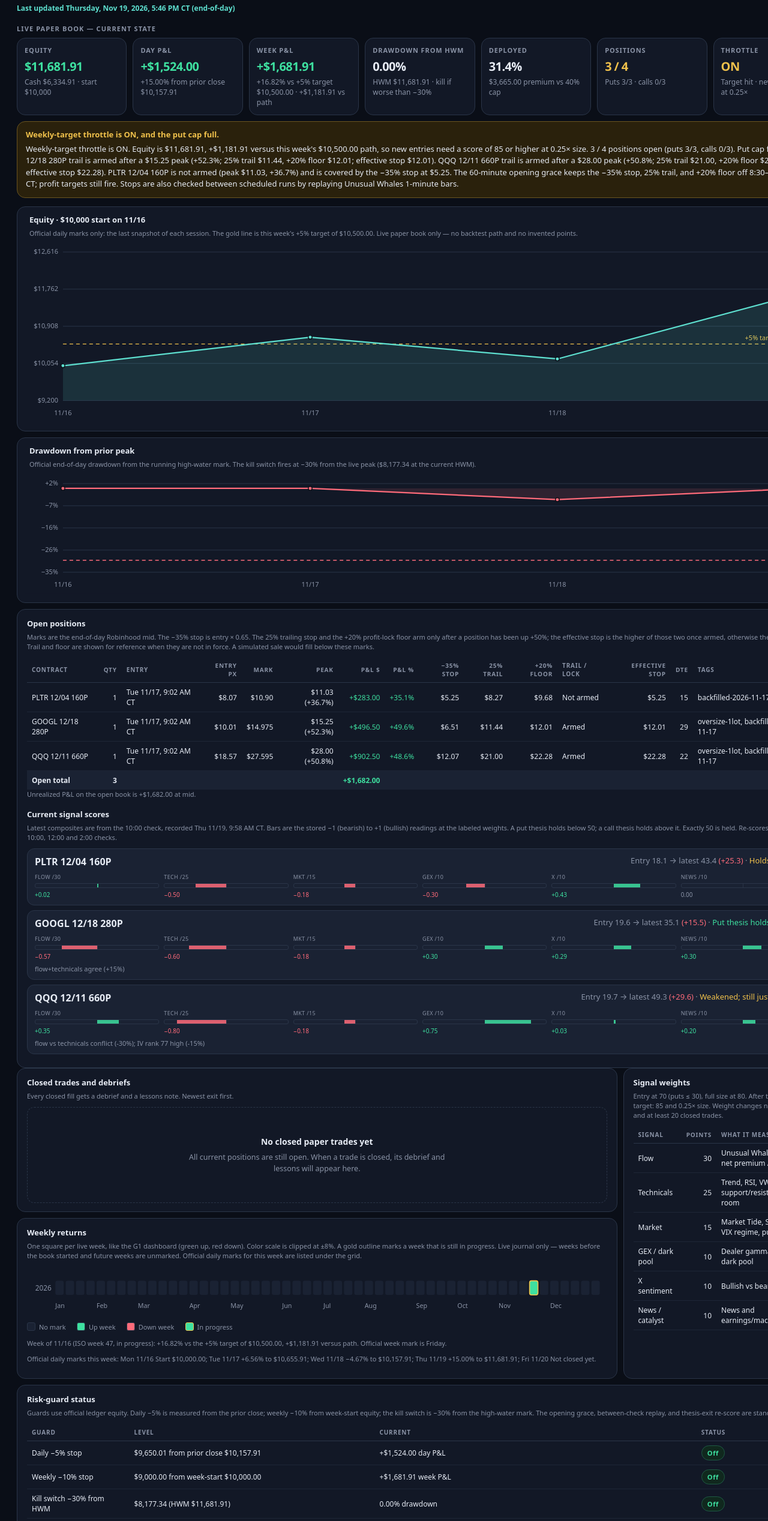
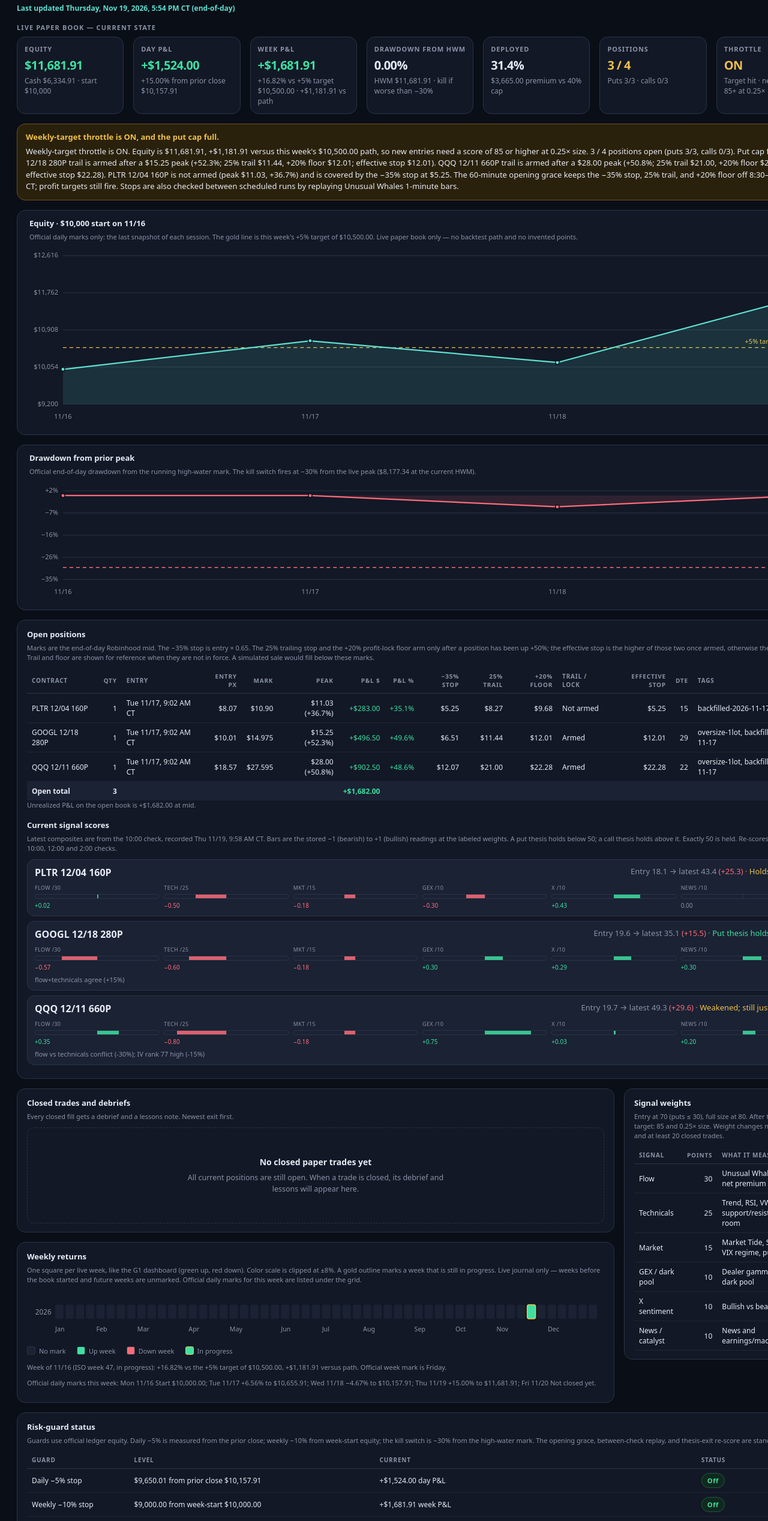
Before and after one commit to bird-ops-ai/options-dashboard, a plain HTML site: page index.html in a window 1280 px wide. Shown: the part 123-2658 px from the top of the page at 60% size. Drawn offline with Linux system fonts and the light colour scheme.

Commit message:
Update end-of-day paper dashboard – Thursday, Nov 19, 2026, 5:54 PM CT

```diff
--- a/index.html
+++ b/index.html
@@ -15,7 +15,7 @@
 <style>
 
 :root { --bg:#0A0E17; --card:#121826; --card2:#1A2233; --bd:#2A3548; --tx:#E7ECF5; --mu:#8A93A6;
-        --g:#3EE0A0; --r:#FF6B7A; --gold:#F0C14B; --live:#5EE0D0; }
+        --g:#3EE0A0; --r:#FF6B7A; --gold:#F0C14B; --live:#5EE0D0; --gap: 16px; }
 * { box-sizing: border-box; }
 html { color-scheme: dark; background: var(--bg); }
 html, body { margin: 0; padding: 0; background: var(--bg); color: var(--tx);
@@ -36,10 +36,10 @@ h1 { font-weight: 600; font-size: 26px; margin: 0; letter-spacing: -0.02em; }
 .pill.off { color: #FF6B7A; border-color: #5a2a32; background: #2a1418; }
 .pill.on { color: #3EE0A0; border-color: #1e5a44; background: #10281e; }
 .pill.live { color: #5EE0D0; border-color: #1e5a54; background: #102422; }
-.head { display: flex; justify-content: space-between; align-items: flex-start; margin-bottom: 18px; gap: 12px; }
+.head { display: flex; justify-content: space-between; align-items: flex-start; margin-bottom: var(--gap); gap: 12px; }
 .brand { display: flex; align-items: center; gap: 12px; }
 .logo { width: 44px; height: 44px; border-radius: 10px; flex-shrink: 0; display: block; background: #0A0E17; }
-.kpis { display: grid; gap: 10px; margin-bottom: 10px; }
+.kpis { display: grid; gap: var(--gap); margin-bottom: var(--gap); }
 .kpis.live { grid-template-columns: repeat(7, 1fr); }
 .kpis.live .card { padding: 12px 12px; }
 .kpis.live .card .v { font-size: 20px; }
@@ -53,14 +53,14 @@ h1 { font-weight: 600; font-size: 26px; margin: 0; letter-spacing: -0.02em; }
 .dash { color: #8A93A6; }
 .section-label { font-size: 11px; font-weight: 700; letter-spacing: 0.1em; text-transform: uppercase; color: var(--mu); margin: 16px 0 8px; }
 .callout { background: #2a210c; border: 1px solid #6a5420; color: #E7ECF5; border-radius: 14px; padding: 12px 14px;
-  font-size: 13px; line-height: 1.5; margin: 0 0 14px; }
+  font-size: 13px; line-height: 1.5; margin: 0 0 var(--gap); }
 .callout.warn { background: #2a210c; border-color: #6a5420; }
 .callout .lead { font-weight: 650; color: var(--gold); margin-bottom: 4px; }
-.chart { background: var(--card); border: 1px solid var(--bd); border-radius: 14px; padding: 12px 12px 14px; margin-bottom: 10px; overflow: visible; }
+.chart { background: var(--card); border: 1px solid var(--bd); border-radius: 14px; padding: 12px 12px 14px; margin-bottom: var(--gap); overflow: visible; }
 .chart h3 { margin: 0 0 6px 8px; font-size: 13px; font-weight: 600; text-transform: none; letter-spacing: 0; color: var(--tx); }
 .chart .note { color: var(--mu); font-size: 11px; margin: 0 8px 8px; line-height: 1.45; }
 .chart svg { display: block; width: 100%; height: auto; }
-.poscard { margin-bottom: 10px; }
+.poscard { margin: 0 0 var(--gap); }
 .poscard > h3, .sig-wrap h3, .heatcard h3, .tradecard h3, .wtcard h3, .riskcard h3 {
   margin: 0 0 6px; font-size: 13px; font-weight: 650; text-transform: none; letter-spacing: 0; color: var(--tx); }
 .note { color: var(--mu); font-size: 11px; line-height: 1.45; margin: 0 0 10px; }
@@ -84,9 +84,10 @@ tr.total td { border-bottom: 0; border-top: 1px solid #2A3548; font-weight: 650;
 .cfill { position: absolute; top: 0; bottom: 0; opacity: 0.85; }
 .cv { font-size: 10px; font-variant-numeric: tabular-nums; }
 .sig-notes { font-size: 11px; color: var(--mu); margin-top: 6px; }
-.bottom { display: grid; grid-template-columns: 3fr 1fr; gap: 10px; align-items: stretch; margin-bottom: 10px; }
-.leftcol { display: flex; flex-direction: column; gap: 10px; }
-.heatcard, .tradecard, .wtcard, .riskcard, .poscard { margin: 0; }
+.bottom { display: grid; grid-template-columns: 3fr 1fr; gap: var(--gap); align-items: start; margin-bottom: var(--gap); }
+.leftcol { display: flex; flex-direction: column; gap: var(--gap); }
+.heatcard, .tradecard, .wtcard, .riskcard { margin: 0; }
+.wtcard { align-self: start; }
 .heatcard, .tradecard, .wtcard { display: flex; flex-direction: column; }
 .empty-panel { flex: 1; display: flex; flex-direction: column; align-items: center; justify-content: center;
   text-align: center; min-height: 160px; border: 1px dashed #2A3548; border-radius: 12px; padding: 28px 22px; color: #8A93A6; }
@@ -95,7 +96,7 @@ tr.total td { border-bottom: 0; border-top: 1px solid #2A3548; font-weight: 650;
 .legend { margin: 8px 0; }
 .swatch { display: inline-flex; align-items: center; gap: 6px; margin-right: 14px; font-size: 11px; color: var(--mu); }
 .swatch i { width: 14px; height: 14px; border-radius: 3px; display: inline-block; border: 1px solid var(--bd); }
-.foot { color: var(--mu); font-size: 11px; line-height: 1.5; margin-top: 16px; }
+.foot { color: var(--mu); font-size: 11px; line-height: 1.5; margin-top: var(--gap); }
 .table-scroll { overflow: visible; }
 .svg-mobile { display: none; }
 @media (max-width: 760px) {
@@ -107,8 +108,8 @@ tr.total td { border-bottom: 0; border-top: 1px solid #2A3548; font-weight: 650;
   h1 { font-size: 22px; }
   .logo { width: 36px; height: 36px; border-radius: 8px; }
   .sub, .updated { font-size: 12px; }
-  .head { flex-direction: column; align-items: flex-start; gap: 12px; margin-bottom: 14px; }
-  .kpis.live { grid-template-columns: repeat(2, 1fr); gap: 8px; }
+  .head { flex-direction: column; align-items: flex-start; gap: 12px; margin-bottom: var(--gap); }
+  .kpis.live { grid-template-columns: repeat(2, 1fr); gap: var(--gap); }
   .kpis.live .card { padding: 12px; }
   .kpis.live .card .v { font-size: 18px; }
   .svg-desktop { display: none; }
@@ -144,7 +145,7 @@ tr.total td { border-bottom: 0; border-top: 1px solid #2A3548; font-weight: 650;
           <h1>Options Paper Bot – Live Paper Dashboard</h1>
         </div>
         <div class="sub">Paper ledger · America/Chicago · Thursday, Nov 19, 2026 · last mark Thu 11/19, 4:35 PM CT. Paper only — no real orders.</div>
-        <div class="updated">Last updated Thursday, Nov 19, 2026, 5:46 PM CT (end-of-day)</div>
+        <div class="updated">Last updated Thursday, Nov 19, 2026, 5:54 PM CT (end-of-day)</div>
       </div>
       <div class="pills">
         <span class="pill paper">Paper only</span>
@@ -219,7 +220,7 @@ tr.total td { border-bottom: 0; border-top: 1px solid #2A3548; font-weight: 650;
       </table></div>
     </div>
 
-    <div class="foot">Paper ledger only, starting at $10,000.00 on 11/16. Buys fill at mid plus 25% of the spread; marks are the latest Robinhood mid at the end-of-day snapshot. A simulated exit would fill below mid. Official daily equity is the last snapshot of each session. This page is updated with the end-of-day report and does not show live quotes. No real orders are placed. Weight changes are not applied without approval and at least 20 finished trades. Snapshot as of Thursday, Nov 19, 2026, 5:46 PM CT (end-of-day). Official end-of-day snapshot. Quotes are not live; this page is updated with the end-of-day report.</div>
+    <div class="foot">Paper ledger only, starting at $10,000.00 on 11/16. Buys fill at mid plus 25% of the spread; marks are the latest Robinhood mid at the end-of-day snapshot. A simulated exit would fill below mid. Official daily equity is the last snapshot of each session. This page is updated with the end-of-day report and does not show live quotes. No real orders are placed. Weight changes are not applied without approval and at least 20 finished trades. Snapshot as of Thursday, Nov 19, 2026, 5:54 PM CT (end-of-day). Official end-of-day snapshot. Quotes are not live; this page is updated with the end-of-day report.</div>
   </div>
 </div>
 </body>
```
